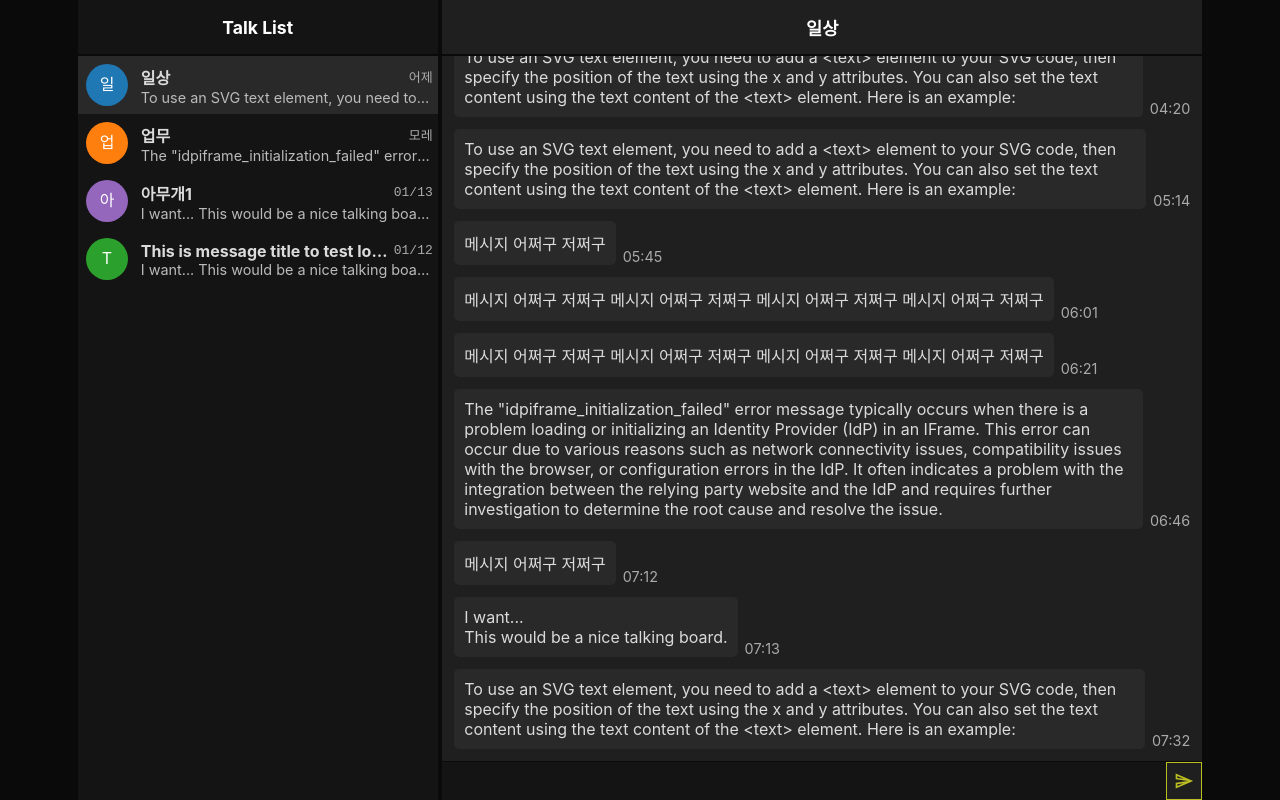
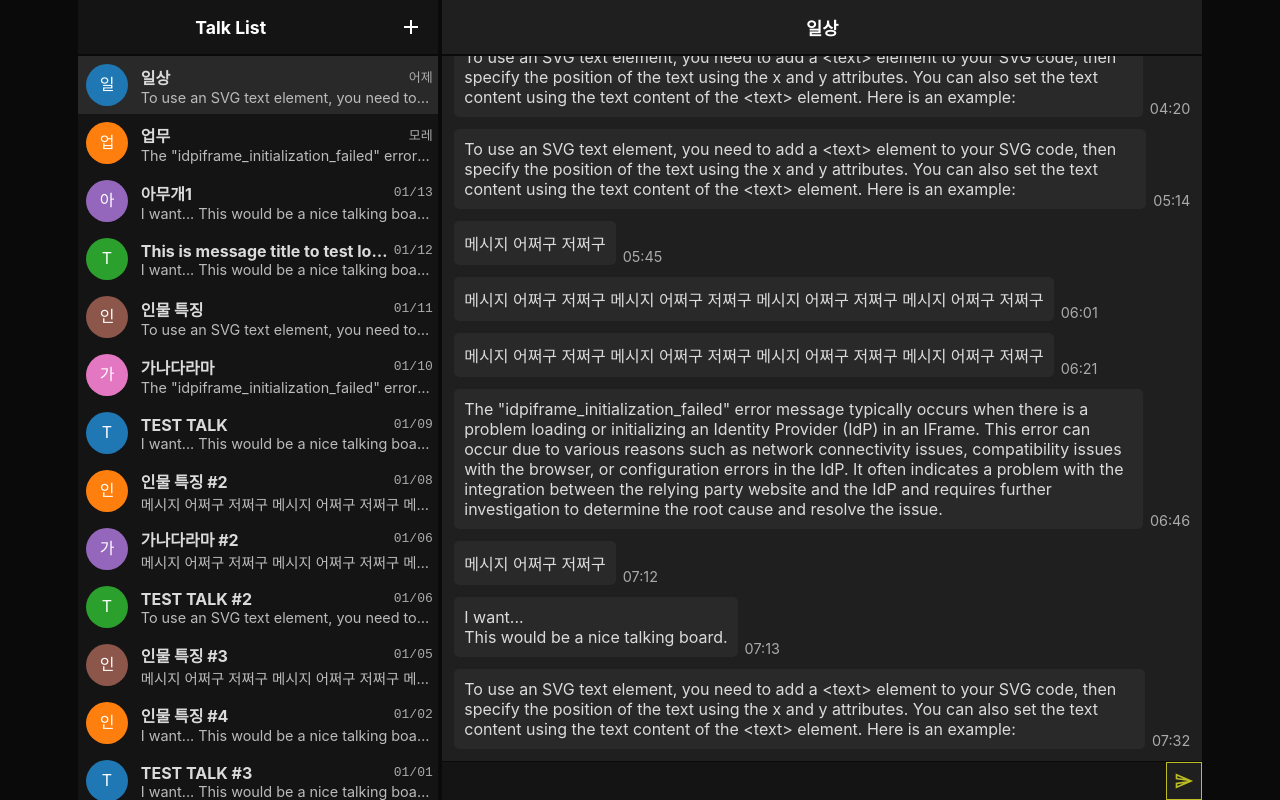
Before and after one commit to love4rh/life-talk, a React (Create React App) app in the folder webApp/: page / in a window 1280 px wide. Built offline with nearby package versions, Linux system fonts and the light colour scheme.

Commit message:
do many things

```diff
--- a/webApp/src/app/App.js
+++ b/webApp/src/app/App.js
@@ -85,6 +85,8 @@
       simpleMenu: null,
     };
 
+    this._appRect = React.createRef();
+
     Proxy.setWaitHandle(this.enterWaiting, this.leaveWaiting);
   }
 
@@ -102,7 +104,12 @@
   }
 
   onWindowResize = () => {
-    this.setState({ cw: window.innerWidth, ch: window.innerHeight });
+    if( this._appRect.current ){
+      const { clientWidth, clientHeight } = this._appRect.current;
+      this.setState({ cw: clientWidth, ch: clientHeight });
+    } else {
+      this.setState({ cw: window.innerWidth, ch: window.innerHeight });
+    }
   }
 
   /**
@@ -162,7 +169,6 @@
 
   renderPage () {
     const { cw, ch } = this.state;
-
     return <MainFrame cw={cw} ch={ch} />;
   }
 
@@ -174,9 +180,12 @@
 
     // Snackbar severity="success" error warning info
 
-    return (<T.App>
+    return (<T.App ref={this._appRect}>
       <ThemeProvider theme={darkTheme}>
-        { initialized ? this.renderPage() : <T.WholeMessage>Initializing...</T.WholeMessage> }
+        { initialized
+            ? this.renderPage()
+            : <T.WholeMessage>Initializing...</T.WholeMessage>
+        }
 
         { messageOn &&
           <Snackbar
--- /dev/null
+++ b/webApp/src/view/Header.js
@@ -0,0 +1,105 @@
+import React from 'react';
+import PropTypes from 'prop-types';
+
+import styled from 'styled-components';
+
+import { isvalid } from '../common/common';
+
+
+
+const HdrBody = styled.div`
+  height: ${({ height }) => `${height}px` || '100%'};
+  width: ${({ width }) => `${width}px` || '100%'};
+  color: ${({ color }) => color || 'white'};
+  background-color: ${({ bgColor }) => bgColor || 'black'};
+  border-bottom: 1px solid ${({ borderColor }) => borderColor || 'black'};
+  display: flex;
+  align-items: center;
+  font-size: 1.1rem;
+  font-weight: bold;
+`;
+
+const HdrTitle = styled.div`
+  width: ${({ width }) => width }px;
+  display: flex;
+  align-items: center;
+  justify-content: ${({ center }) => center ? 'center' : 'flex-start'};
+  text-overflow: ellipsis;
+  white-space: nowrap;
+  overflow: hidden;
+`;
+
+
+const HdrButton = styled.div`
+  width: ${({ size }) => size }px;
+  height: ${({ size }) => size }px;
+  display: flex;
+  align-items: center;
+  justify-content: center;
+  &:hover {
+    background-color: #26c6da;
+  }
+`;
+
+
+
+class Header extends React.Component {
+  static propTypes = {
+    ch: PropTypes.number.isRequired, // component height
+    cw: PropTypes.number.isRequired, // component width
+    headButton: PropTypes.object, // Header Button 정보 { element, onClick }. null이면 표시 안함
+    tailButton: PropTypes.object, // Tail Button 정보 { element, onClick }. null이면 표시 안함
+    color: PropTypes.string,
+    bgColor: PropTypes.string,
+    borderColor: PropTypes.string,
+    center: PropTypes.bool, // 가운데 정렬 여부
+  }
+
+  constructor (props) {
+    super(props);
+
+    const { cw, ch, headButton, tailButton } = this.props;
+
+    this.state = {
+      cw, ch,
+      headButton, tailButton
+    };
+  }
+
+  static getDerivedStateFromProps(props, prevState) {
+    const { cw, ch, headButton, tailButton } = props;
+
+    if( prevState.cw !== cw || prevState.ch !== ch
+        || prevState.headButton !== headButton || prevState.tailButton !== tailButton )
+    {
+      return { cw, ch, headButton, tailButton };
+    }
+
+    return null;
+  }
+
+  render () {
+    const { color, bgColor, borderColor, children, center } = this.props;
+    const { cw, ch, headButton, tailButton } = this.state;
+
+    const headOn = isvalid(headButton);
+    const tailOn = isvalid(tailButton);
+
+    const nw = cw - (headOn ? ch : 0) - (tailOn ? ch : 0);
+
+    return (
+      <HdrBody
+        width={cw} height={ch}
+        color={color} bgColor={bgColor} borderColor={borderColor}
+      >
+        { headOn && <HdrButton size={ch} onClick={headButton.onClick}>{ headButton.element }</HdrButton> }
+        <HdrTitle width={nw} center={center}>{ children }</HdrTitle>
+        { tailOn && <HdrButton size={ch} onClick={tailButton.onClick}>{ tailButton.element }</HdrButton> }
+      </HdrBody>
+    );
+  }
+
+};
+
+export default Header;
+export { Header };
--- a/webApp/src/view/MainFrame.js
+++ b/webApp/src/view/MainFrame.js
@@ -2,10 +2,16 @@
 import PropTypes from 'prop-types';
 
 import { AppComponent } from '../app/AppData';
+import { actGoBackToList } from './actions';
 
 import { Dark as TM } from '../common/theme';
 
 import * as T from './StyledElements';
+
+import AddIcon from '@mui/icons-material/Add';
+import ArrowBackIcon from '@mui/icons-material/ArrowBack';
+
+import Header from './Header';
 
 import TalkList from './TalkList';
 import TalkBoard from './TalkBoard';
@@ -39,6 +45,10 @@
     return null;
   }
 
+  handleAddTalkBoard = () => {
+    console.log('handleAddTalkBoard clicked');
+  }
+
   renderComp () {
     const { curBoard, curTalkIndex, updatedTick, pageMode, cw } = this.state;
 
@@ -49,10 +59,20 @@
     return (
       <T.WholeBox key={`main-wrap-${updatedTick}`}>
         <T.HStack>
-
           { (!singleMode || pageMode === 'list') &&
             <T.VStack width={`${listWidth}px`}>
-              <T.CenteredHeader bgColor={TM.listPanelColor}>Talk List</T.CenteredHeader>
+              <Header
+                ch={TM.headerHeight}
+                cw={listWidth}
+                color={TM.titleColor}
+                bgColor={TM.listPanelColor}
+                borderColor={TM.bgScreen}
+                center={true}
+                tailButton={{ onClick: this.handleAddTalkBoard, element: <AddIcon size="medium" /> }}
+              >
+                Talk List
+              </Header>
+
               <T.Container bgColor={TM.listPanelColor}>
                 <TalkList cw={listWidth} />
               </T.Container>
@@ -63,7 +83,29 @@
 
           { (!singleMode || pageMode === 'talk') &&
             <T.VStack width={`${talkWidth}px`}>
-              <T.CenteredHeader bgColor={TM.talkPanelColor}>{curBoard && curBoard.title}</T.CenteredHeader>
+              { singleMode
+                ? <Header
+                    ch={TM.headerHeight}
+                    cw={talkWidth}
+                    color={TM.titleColor}
+                    bgColor={TM.talkPanelColor}
+                    borderColor={TM.bgScreen}
+                    center={false}
+                    headButton={{ onClick: actGoBackToList, element: <ArrowBackIcon size="medium" /> }}
+                  >
+                    {curBoard && curBoard.title}
+                  </Header>
+                : <Header
+                    ch={TM.headerHeight}
+                    cw={talkWidth}
+                    color={TM.titleColor}
+                    bgColor={TM.talkPanelColor}
+                    borderColor={TM.bgScreen}
+                    center={true}
+                  >
+                    {curBoard && curBoard.title}
+                  </Header>
+              }
               <T.Container key={`talkarea-${curTalkIndex}`} bgColor={TM.talkPanelColor}>
                 <TalkBoard />
                 <TalkInput />
--- a/webApp/src/view/StyledElements.js
+++ b/webApp/src/view/StyledElements.js
@@ -64,21 +64,6 @@
   flex-direction: column;
 `;
 
-export const Header = styled.div`
-  height: ${TM.headerHeight}px;
-  color: ${TM.titleColor};
-  background-color: ${({ bgColor }) => bgColor || TM.bgScreen};
-  width: 100%;
-  border-bottom: 1px solid ${TM.bgScreen};
-  display: flex;
-  align-items: center;
-  font-size: 1.1rem;
-  font-weight: bold;
-`;
-
-export const CenteredHeader = styled(Header)`
-  justify-content: center;
-`;
 
 export const Container = styled(ScrollStyledDiv)`
   flex: 1;
--- a/webApp/src/view/TalkList.js
+++ b/webApp/src/view/TalkList.js
@@ -59,7 +59,7 @@
       <T.ListBoxIcon>
         <ImageMarker size={TM.listItemHeight - 16} title={title} color={color} />
       </T.ListBoxIcon>
-      <T.ListBoxBody width={cw - TM.listItemHeight - 10}>
+      <T.ListBoxBody width={cw - TM.listItemHeight - 30}>
         <T.ListTitleLine>
           <T.ListBoxTitle>{title}</T.ListBoxTitle>
           <T.ListBoxTime>{humanTime(time)}</T.ListBoxTime>
```
Also changed, not shown: webApp/src/common/theme.js (+10 -0 lines), webApp/src/mock/sample01.js.
